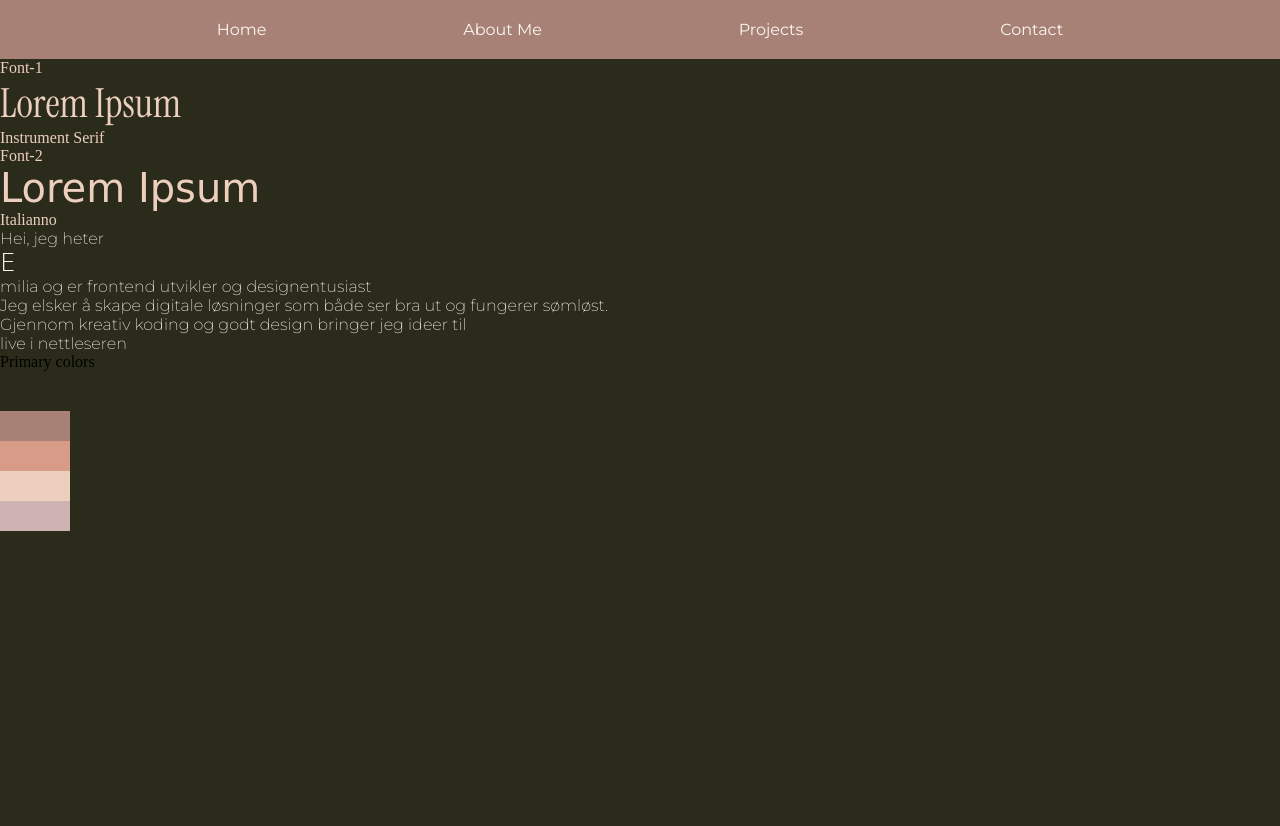
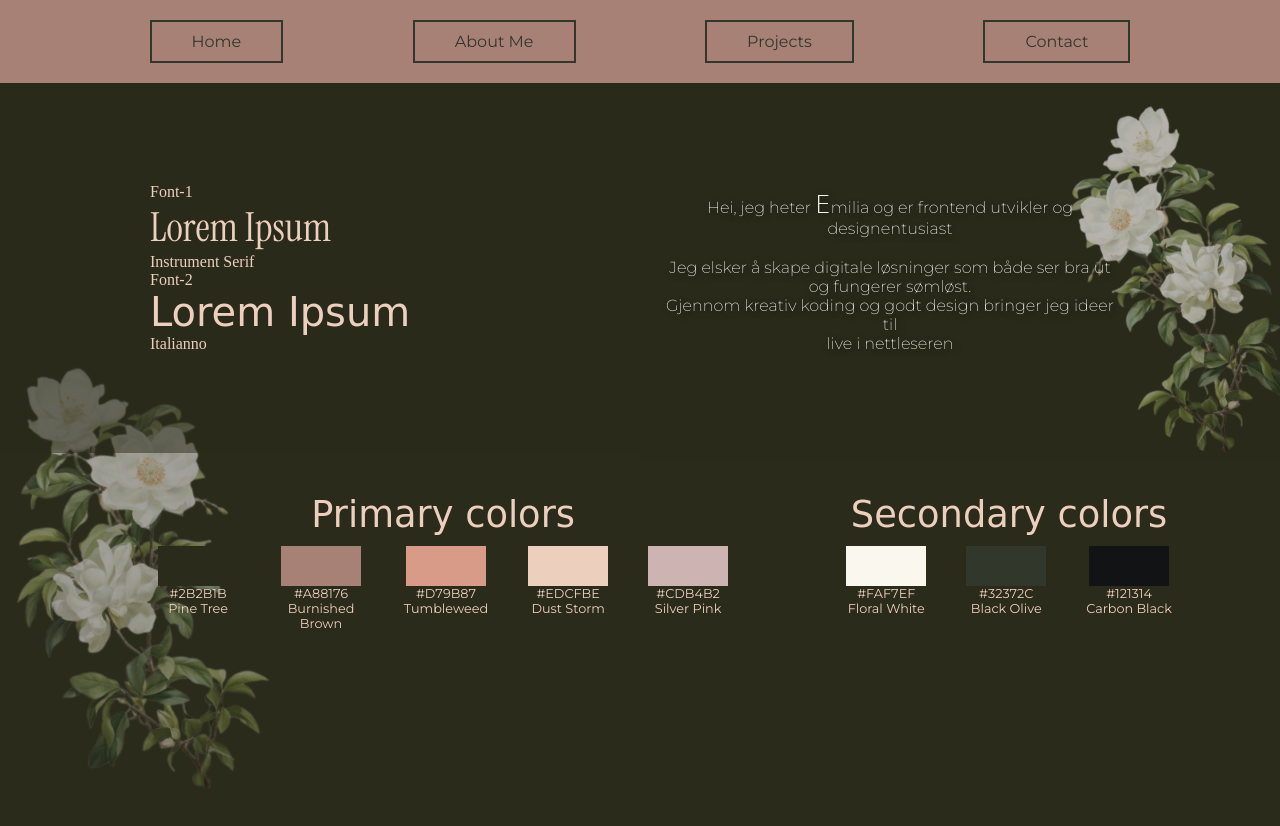
Before and after one commit to ekl0225/Portfolio, a plain HTML site: page index.html in a window 1280 px wide. Before the commit the page ends 800 px from the top, so only its background shows below. Drawn offline with Linux system fonts and the light colour scheme; a web font is replaced by a local one.

Commit message:
added more to hero

```diff
--- a/index.html
+++ b/index.html
@@ -48,29 +48,93 @@
         </div>
       </div>
       <div class="intro">
+        <img
+          id="white-flowers"
+          src="images/white-flowers-no-back.png"
+          alt="white flowers"
+        />
+
         <div class="introtext">
-          <p>Hei, jeg heter
-            <p id="Meaculpa">E</p>
-            milia og er frontend utvikler og designentusiast</p>
+          <p>
+            Hei, jeg heter <span id="Meaculpa">E</span>milia og er frontend
+            utvikler og designentusiast
+          </p>
         </div>
+
         <div class="introtext">
-          <p>Jeg elsker å skape digitale løsninger som både ser bra ut og fungerer sømløst. <br>
-            Gjennom kreativ koding og godt design bringer jeg ideer til <br>
-            live i nettleseren</p>
+          <p>
+            Jeg elsker å skape digitale løsninger som både ser bra ut og
+            fungerer sømløst. <br />
+            Gjennom kreativ koding og godt design bringer jeg ideer til <br />
+            live i nettleseren
+          </p>
         </div>
       </div>
+
       <div class="colorpalette">
+        <!-- Primary Colors Section -->
+        <div id="primarycolors">
           <div id="title">
             <p>Primary colors</p>
           </div>
           <div class="colors">
+            <div class="color-item">
               <div class="primary" id="pinetree"></div>
+              <p>#2B2B1B</p>
+              <p>Pine Tree</p>
+            </div>
+            <div class="color-item">
               <div class="primary" id="burnishedbrown"></div>
+              <p>#A88176</p>
+              <p>Burnished Brown</p>
+            </div>
+            <div class="color-item">
               <div class="primary" id="tumbleweed"></div>
+              <p>#D79B87</p>
+              <p>Tumbleweed</p>
+            </div>
+            <div class="color-item">
               <div class="primary" id="duststorm"></div>
+              <p>#EDCFBE</p>
+              <p>Dust Storm</p>
+            </div>
+            <div class="color-item">
               <div class="primary" id="silverpink"></div>
+              <p>#CDB4B2</p>
+              <p>Silver Pink</p>
             </div>
           </div>
         </div>
+
+        <!-- Secondary Colors Section -->
+        <div id="secondarycolors">
+          <div id="title">
+            <p>Secondary colors</p>
+          </div>
+          <div class="colors">
+            <div class="color-item">
+              <div class="secondary" id="floralwhite"></div>
+              <p>#FAF7EF</p>
+              <p>Floral White</p>
+            </div>
+            <div class="color-item">
+              <div class="secondary" id="blackolive"></div>
+              <p>#32372C</p>
+              <p>Black Olive</p>
+            </div>
+            <div class="color-item">
+              <div class="secondary" id="carbonblack"></div>
+              <p>#121314</p>
+              <p>Carbon Black</p>
+            </div>
+          </div>
+        </div>
+      </div>
+    </div>
+    <img
+      class="corner-flower"
+      src="images/white-flowers-no-back.png"
+      alt="white-flowers"
+    />
   </body>
 </html>
--- a/style.css
+++ b/style.css
@@ -24,6 +24,14 @@
 }
 body {
   background-color: var(--preset-primary-pine-tree);
+  /* background: #444a3b;
+  background: radial-gradient(
+    circle,
+    rgba(68, 74, 59, 1) 14%,
+    rgba(43, 43, 27, 1) 51%
+  ); */
+  max-width: 100vw;
+  min-height: 100vh;
 }
 
 /* ---------------Header with navbar------------------- */
@@ -36,20 +44,45 @@ header {
   justify-content: space-evenly;
 }
 a {
-  color: var(--preset-secondary-floral-white);
+  color: var(--preset-secondary-black-olive);
   font-family: var(--preset-font-montserrat);
   font-weight: 400;
   font-size: 1rem;
   text-decoration: none;
+  border: 2px solid var(--preset-secondary-black-olive);
+  display: inline-block;
+  padding: 10px 40px;
 }
 a:hover {
-  color: var(--preset-secondary-black-olive);
-  text-decoration: underline;
+  color: var(--preset-secondary-floral-white);
+  background-color: var(--preset-secondary-black-olive);
+  text-decoration: none;
+}
+/* -------------------------------------- */
+/* --------------hero----------------- */
+.hero {
+  display: grid;
+  grid-template-columns: repeat(2, 1fr);
+  grid-template-rows: auto auto auto;
+  grid-column-gap: 0px;
+  grid-row-gap: 20px;
+  width: 100%;
 }
 /* -------------------------------------- */
 /* ----------Font Display------------- */
 .fonts {
   color: var(--preset-primary-dust-storm);
+  grid-area: 1 / 1 / 2 / 2;
+  z-index: 1;
+  padding: 100px 50px 100px 150px;
+  display: flex;
+  flex-direction: column;
+  background-color: rgba(
+    43,
+    43,
+    27,
+    0.5
+  ); /* mørk grønnlig bakgrunn med 50% gjennomsiktighet */
 }
 #Instrumentserif {
   font-family: var(--preset-font-instrument-serif);
@@ -59,43 +92,173 @@ a:hover {
   font-family: var(--preset-font-italianno);
   font-size: 40px;
 }
+
 /* ----------------------------------- */
 /* ---------------Intro text------------ */
+
+.intro {
+  position: relative;
+  grid-area: 1 / 2 / 3 / 3;
+  overflow: hidden;
+  flex-direction: column;
+  height: 377px;
+  background-color: rgba(
+    43,
+    43,
+    27,
+    0.5
+  ); /* mørk grønnlig bakgrunn med 50% gjennomsiktighet */
+  display: flex;
+  flex-direction: column; /* Gjør at tekstene havner under hverandre */
+  align-items: center; /* Sentrerer horisontalt */
+  justify-content: center; /* Sentrerer vertikalt */
+}
+
+/* Bildet dekker høyre side, full høyde */
+#white-flowers {
+  position: absolute;
+  top: 0;
+  right: 0;
+  height: 100%;
+  width: auto;
+  border-radius: 0 0 0 50%;
+  transform: rotate(-20deg); /* roter 20 grader mot venstre */
+  opacity: 0.7;
+  z-index: 0;
+  pointer-events: none;
+}
+
+/* Felles styling for begge tekstblokker */
+.introtext {
+  position: relative;
+  z-index: 1;
+  text-align: center;
+  color: var(--preset-secondary-floral-white);
+  font-family: var(--preset-font-montserrat);
+  font-weight: 200;
+  padding: 10px 20px;
+  margin-right: 140px;
+  max-width: 600px;
+  text-shadow: 2px 2px 6px rgba(0, 0, 0, 0.6);
+  /* background-color: rgba(
+    43,
+    43,
+    27,
+    0.5
+  ); mørk grønnlig bakgrunn med 50% gjennomsiktighet */
+}
+
+/* Navnet med spesialfont */
 #Meaculpa {
   font-family: var(--preset-font-mea-culpa);
   font-size: 25px;
 }
-.introtext {
-  color: var(--preset-secondary-floral-white);
-  font-family: var(--preset-font-montserrat);
-  font-weight: 200;
+
+/* -------------- Color palette section ------------------- */
+.colorpalette {
+  grid-area: 3 / 1 / 4 / 3;
+  display: flex;
+  flex-direction: row; /* Endre til row for å plassere alt på én linje */
+  justify-content: space-evenly; /* Fordeler plass mellom seksjonene */
+  align-items: flex-start; /* Align seksjonene til toppen */
+  width: 100%; /* Fyller hele bredden av seksjonen */
+  height: 100%; /* Fyller hele høyden av seksjonen */
+  position: relative;
 }
 
-/* --------------color palettes---------- */
+.corner-flower {
+  position: absolute;
+  bottom: 0;
+  left: 0;
+  opacity: 0.6;
+  transform: rotate(-15deg) scaleX(-1); /* Hvis du vil rotere bildet */
+  pointer-events: none; /* Forhindrer at bildet påvirker interaksjoner med andre elementer */
+  z-index: 0;
+}
 
-.colorpalette {
-  display: flex;
-  flex-direction: column;
-  gap: 10px;
+#primarycolors > .colors {
+  position: relative; /* Sikre at innholdet er plassert korrekt */
+  z-index: 1; /* Tvinge innholdet til å være over bildet */
 }
-.primary {
-  width: 70px;
-  height: 30px;
+
+#title {
+  font-family: var(--preset-font-italianno);
+  font-size: 2.3rem;
+  color: var(--preset-primary-dust-storm);
+  margin-bottom: 10px;
+  text-align: center;
 }
 #primarycolors {
+  position: relative;
+  z-index: 1;
+  padding-left: 50px;
+  width: 50%;
 }
+#primarycolors,
+#secondarycolors {
+  display: flex;
+  flex-direction: column; /* Fargene vises vertikalt i hver seksjon */
+  align-items: center;
+  justify-content: flex-start; /* Fargene stables fra toppen */
+}
+
+.colors {
+  display: flex;
+  gap: 10px; /* Litt mellomrom mellom fargene */
+  justify-content: center; /* Fargene vises på en linje */
+}
+
+.primary,
+.secondary {
+  width: 80px;
+  height: 40px;
+}
+
+/* ---------------Color Definitions ----------------*/
 #pinetree {
   background-color: var(--preset-primary-pine-tree);
 }
+
 #burnishedbrown {
   background-color: var(--preset-primary-burnished-brown);
 }
+
 #tumbleweed {
   background-color: var(--preset-primary-tumble-weed);
 }
+
 #duststorm {
   background-color: var(--preset-primary-dust-storm);
 }
+
 #silverpink {
   background-color: var(--preset-primary-silver-pink);
 }
+
+#floralwhite {
+  background-color: var(--preset-secondary-floral-white);
+}
+
+#blackolive {
+  background-color: var(--preset-secondary-black-olive);
+}
+
+#carbonblack {
+  background-color: var(--preset-secondary-carbon-black);
+}
+.color-item {
+  display: flex;
+  flex-direction: column;
+  align-items: center;
+  margin: 0 10px;
+  font-family: var(--preset-font-montserrat);
+  font-size: 0.8rem;
+  color: var(--preset-primary-dust-storm);
+  text-align: center;
+}
+
+.colors {
+  display: flex;
+  gap: 20px;
+  justify-content: center;
+}
```
Also changed, not shown: images/colorful-flowers.jpg (added), images/flowers-no-back.png (added), images/oil-flowers.jpg (added), images/white-flowers-no-back.png (added). Lines whose indentation alone changed are shown as unchanged.
